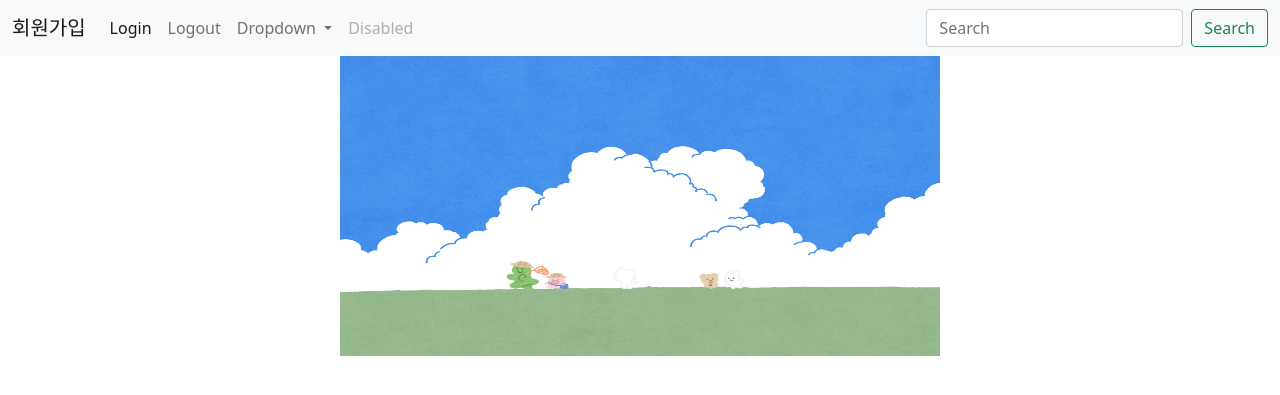
After one commit to myway00/study7-aws, a Django app: template templates/base.html in a window 1280 px wide. The commit adds this page. Shown: the top 395 px of the page. Run offline with Django 3.2, Linux system fonts and the light colour scheme; the template is opened without the code that fills it, so the values that code supplies are empty.

Commit message:
userExpand

```diff
--- a/admin.py
+++ b/admin.py
@@ -1,5 +1,6 @@
 from django.contrib import admin
 from .models import blog
+
 # Register your models here.
 
 
--- a/models.py
+++ b/models.py
@@ -7,6 +7,7 @@ class blog(models.Model) : #model을 상속받는다는 거
     writer = models.CharField(max_length=100)
     pub_date=models.DateTimeField()
     body=models.TextField()
+    image=models.ImageField(upload_to="blog/", blank='True', null='True')
     def __str__(self):
         return self.title
     def summary(self):
--- /dev/null
+++ b/templates/base.html
@@ -0,0 +1,68 @@
+<!DOCTYPE html>
+<html lang="en">
+<head>
+    <meta charset="UTF-8">
+    <meta http-equiv="X-UA-Compatible" content="IE=edge">
+    <meta name="viewport" content="width=device-width, initial-scale=1.0">
+    <title>BLOG</title>
+    <link href="https://cdn.jsdelivr.net/npm/bootstrap@5.0.2/dist/css/bootstrap.min.css" rel="stylesheet" integrity="sha384-EVSTQN3/azprG1Anm3QDgpJLIm9Nao0Yz1ztcQTwFspd3yD65VohhpuuCOmLASjC" crossorigin="anonymous">
+    <script src="https://cdn.jsdelivr.net/npm/bootstrap@5.0.2/dist/js/bootstrap.bundle.min.js" integrity="sha384-MrcW6ZMFYlzcLA8Nl+NtUVF0sA7MsXsP1UyJoMp4YLEuNSfAP+JcXn/tWtIaxVXM" crossorigin="anonymous"></script>
+</head>
+<body style="text-align: center;">
+    {% load static %}
+
+    <!---->
+    <nav class="navbar navbar-expand-lg navbar-light bg-light">
+        <div class="container-fluid">
+          <a class="navbar-brand" href="{% url 'register' %}">회원가입</a>
+          <button class="navbar-toggler" type="button" data-bs-toggle="collapse" data-bs-target="#navbarSupportedContent" aria-controls="navbarSupportedContent" aria-expanded="false" aria-label="Toggle navigation">
+            <span class="navbar-toggler-icon"></span>
+          </button>
+          <div class="collapse navbar-collapse" id="navbarSupportedContent">
+            <ul class="navbar-nav me-auto mb-2 mb-lg-0">
+              <li class="nav-item">
+                {% if not user.is_authenticated %}
+                <a class="nav-link active" aria-current="page" href="{% url 'login' %}">Login</a>
+</li>{% endif %}
+                <li class="nav-item">
+                  {% if user.is_authenticated %}
+                  <a class="nav-link" href="{% url 'new' %}">작성하기</a>
+                  {% endif %}
+                </li>
+
+
+              </li>
+              <li class="nav-item">
+                <a class="nav-link" href="{% url 'logout' %}">Logout</a>
+              </li>
+              <li class="nav-item dropdown">
+                <a class="nav-link dropdown-toggle" href="#" id="navbarDropdown" role="button" data-bs-toggle="dropdown" aria-expanded="false">
+                  Dropdown
+                </a>
+                <ul class="dropdown-menu" aria-labelledby="navbarDropdown">
+                  <li><a class="dropdown-item" href="#">Action</a></li>
+                  <li><a class="dropdown-item" href="#">Another action</a></li>
+                  <li><hr class="dropdown-divider"></li>
+                  <li><a class="dropdown-item" href="#">Something else here</a></li>
+                </ul>
+              </li>
+              <li class="nav-item">
+                <a class="nav-link disabled" href="#" tabindex="-1" aria-disabled="true">Disabled</a>
+              </li>
+            </ul>
+            <form class="d-flex">
+              <input class="form-control me-2" type="search" placeholder="Search" aria-label="Search">
+              <button class="btn btn-outline-success" type="submit">Search</button>
+            </form>
+          </div>
+        </div>
+      </nav>
+    <!---->
+    <img src="{% static 'sky.jpg' %}" alt="" width="600" height="300">
+      <div class="container">
+          {% block content %}
+          {% endblock %}
+      </div>
+
+    </body>
+    </html>
```
Also changed, not shown: forms.py (added, +7 -0 lines), templates/detail.html (+12 -14 lines), templates/edit.html (+4 -9 lines), templates/home.html (+12 -10 lines), templates/new.html (+9 -15 lines), urls.py (added, +14 -0 lines), views.py (+13 -8 lines), migrations/0001_initial.py, migrations/0002_alter_blog_image.py (added), static/sky.jpg (added).
